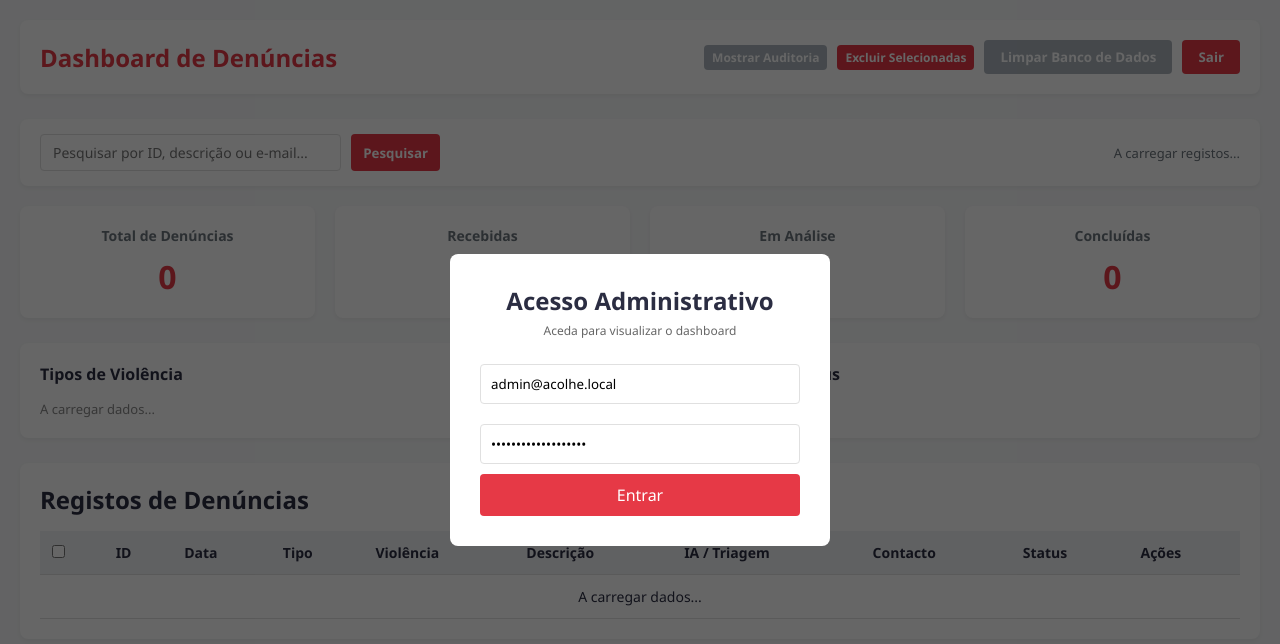
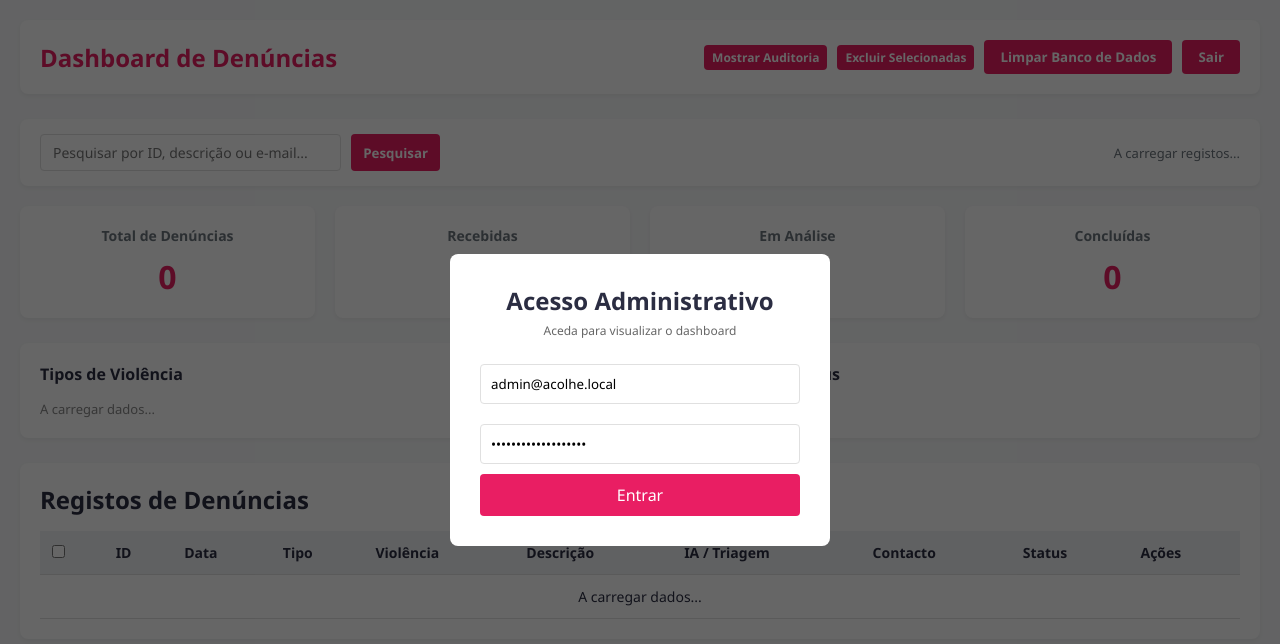
Before and after one commit to niraldosantiago/Acolhe-MVP, a website: page public/dashboard.html in a window 1280 px wide. Drawn offline with Linux system fonts and the light colour scheme; no server answers.

```diff
--- a/public/dashboard.html
+++ b/public/dashboard.html
@@ -6,7 +6,7 @@
   <title>Dashboard de Denúncias - Acolhe</title>
   <style>
     :root {
-      --primary: #e63946;
+      --primary: #e91e63;
       --bg: #f8f9fa;
       --card-bg: #ffffff;
       --text: #2b2d42;
@@ -21,9 +21,9 @@
     .header-actions { display: flex; gap: 10px; align-items: center; flex-wrap: wrap; }
 
     .btn-danger { background: var(--primary); color: white; border: none; padding: 8px 16px; border-radius: 4px; cursor: pointer; font-weight: 600; }
-    .btn-danger:hover { background: #d90429; }
-    .btn-warning { background: #adb5bd; color: white; border: none; padding: 8px 16px; border-radius: 4px; cursor: pointer; font-weight: 600; }
-    .btn-warning:hover { background: #6c757d; }
+    .btn-danger:hover { background: #df3f04; }
+    .btn-warning { background: #e91e63; color: white; border: none; padding: 8px 16px; border-radius: 4px; cursor: pointer; font-weight: 600; }
+    .btn-warning:hover { background: #df3f04; }
     .btn-sm { padding: 4px 8px; font-size: 12px; }
 
     /* Barra de Ferramentas / Busca */
```
Also changed, not shown: 2 other files.
